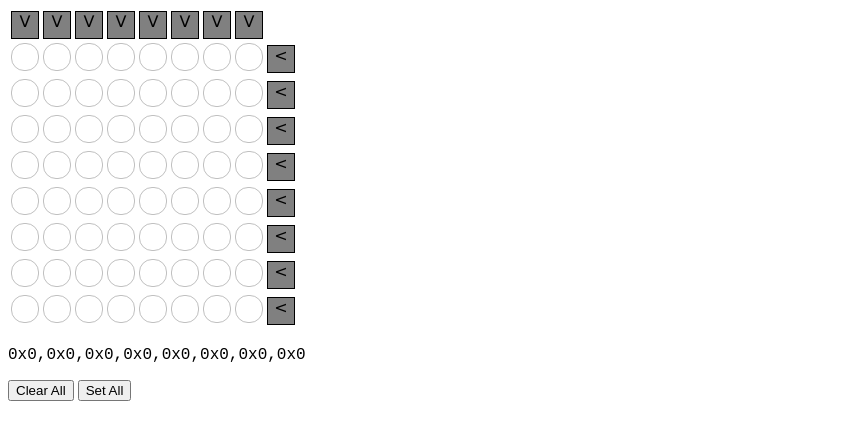
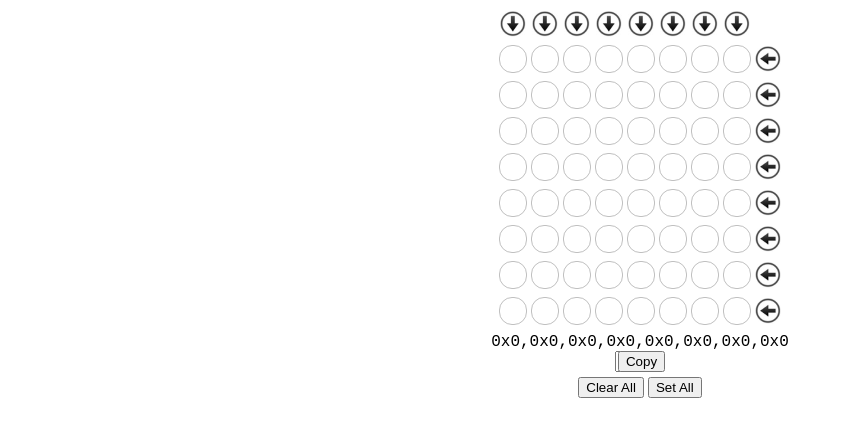
Before and after one commit to bernhard-hofmann/LedByteGenerator, a browser extension: page index.html in a window 1280 px wide. Shown: the whole page, without its empty margins (0-843 px from the left). Drawn offline with Linux system fonts and the light colour scheme.

Commit message:
Now with copy to clipboard and fancy icons for row/column selection.

```diff
--- a/css/style.css
+++ b/css/style.css
@@ -1,12 +1,19 @@
-p {
+#bytes {
 	font-family: Courier new, sans-serif;
 }
 span {
 	cursor:pointer;
 }
+.app {
+	text-align:center;
+}
+table {
+	margin: 0 auto;
+}
+
 .led {
 	border:1px solid silver;
-border-radius:13px;
+	border-radius:13px;
 	width:26px;
 	height:26px;
 	display:inline-block;
@@ -15,16 +22,23 @@ border-radius:13px;
 	background-color:red;
 }
 .bulkSelector {
-  width:26px;
+	width:26px;
 	height:26px;
-	border:1px solid black;
 	background-color:grey;
 	display:inline-block;
 	text-align:center;
 	vertical-align:center;
 	font-family:Verdana,Sans-Serif;
 }
-.selected {
-	background-color:black;
-	color:white;
+.row {
+	background-image:url(icons/left-off.png);
 }
+.row.selected {
+	background-image:url(icons/left-on.png);
+}
+.column {
+	background-image:url(icons/down-off.png);
+}
+.column.selected {
+	background-image:url(icons/down-on.png);
+}
--- a/index.html
+++ b/index.html
@@ -7,16 +7,18 @@
 	<link rel="stylesheet" type="text/css" href="css/style.css" />
 </head>
 <body>
+<div>
+<div class="app">
 	<table>
 		<tr>
-			<td><span class="bulkSelector column" id="col1">V</span></td>
-			<td><span class="bulkSelector column" id="col2">V</span></td>
-			<td><span class="bulkSelector column" id="col3">V</span></td>
-			<td><span class="bulkSelector column" id="col4">V</span></td>
-			<td><span class="bulkSelector column" id="col5">V</span></td>
-			<td><span class="bulkSelector column" id="col6">V</span></td>
-			<td><span class="bulkSelector column" id="col7">V</span></td>
-			<td><span class="bulkSelector column" id="col8">V</span></td>
+			<td><span class="bulkSelector column" id="col1"></span></td>
+			<td><span class="bulkSelector column" id="col2"></span></td>
+			<td><span class="bulkSelector column" id="col3"></span></td>
+			<td><span class="bulkSelector column" id="col4"></span></td>
+			<td><span class="bulkSelector column" id="col5"></span></td>
+			<td><span class="bulkSelector column" id="col6"></span></td>
+			<td><span class="bulkSelector column" id="col7"></span></td>
+			<td><span class="bulkSelector column" id="col8"></span></td>
 		</tr>
 		<tr>
 			<td><span class="led" id="1_1"></span></td>
@@ -27,7 +29,7 @@
 			<td><span class="led" id="1_6"></span></td>
 			<td><span class="led" id="1_7"></span></td>
 			<td><span class="led" id="1_8"></span></td>
-			<td><span class="bulkSelector row" id="row1">&lt;</span></td>
+			<td><span class="bulkSelector row" id="row1"></span></td>
 		</tr>
 		<tr>
 			<td><span class="led" id="2_1"></span></td>
@@ -38,7 +40,7 @@
 			<td><span class="led" id="2_6"></span></td>
 			<td><span class="led" id="2_7"></span></td>
 			<td><span class="led" id="2_8"></span></td>
-			<td><span class="bulkSelector row" id="row2">&lt;</span></td>
+			<td><span class="bulkSelector row" id="row2"></span></td>
 		</tr>
 		<tr>
 			<td><span class="led" id="3_1"></span></td>
@@ -49,7 +51,7 @@
 			<td><span class="led" id="3_6"></span></td>
 			<td><span class="led" id="3_7"></span></td>
 			<td><span class="led" id="3_8"></span></td>
-			<td><span class="bulkSelector row" id="row3">&lt;</span></td>
+			<td><span class="bulkSelector row" id="row3"></span></td>
 		</tr>
 		<tr>
 			<td><span class="led" id="4_1"></span></td>
@@ -60,7 +62,7 @@
 			<td><span class="led" id="4_6"></span></td>
 			<td><span class="led" id="4_7"></span></td>
 			<td><span class="led" id="4_8"></span></td>
-			<td><span class="bulkSelector row" id="row4">&lt;</span></td>
+			<td><span class="bulkSelector row" id="row4"></span></td>
 		</tr>
 		<tr>
 			<td><span class="led" id="5_1"></span></td>
@@ -71,7 +73,7 @@
 			<td><span class="led" id="5_6"></span></td>
 			<td><span class="led" id="5_7"></span></td>
 			<td><span class="led" id="5_8"></span></td>
-			<td><span class="bulkSelector row" id="row5">&lt;</span></td>
+			<td><span class="bulkSelector row" id="row5"></span></td>
 		</tr>
 		<tr>
 			<td><span class="led" id="6_1"></span></td>
@@ -82,7 +84,7 @@
 			<td><span class="led" id="6_6"></span></td>
 			<td><span class="led" id="6_7"></span></td>
 			<td><span class="led" id="6_8"></span></td>
-			<td><span class="bulkSelector row" id="row6">&lt;</span></td>
+			<td><span class="bulkSelector row" id="row6"></span></td>
 		</tr>
 		<tr>
 			<td><span class="led" id="7_1"></span></td>
@@ -93,7 +95,7 @@
 			<td><span class="led" id="7_6"></span></td>
 			<td><span class="led" id="7_7"></span></td>
 			<td><span class="led" id="7_8"></span></td>
-			<td><span class="bulkSelector row" id="row7">&lt;</span></td>
+			<td><span class="bulkSelector row" id="row7"></span></td>
 		</tr>
 		<tr>
 			<td><span class="led" id="8_1"></span></td>
@@ -104,12 +106,22 @@
 			<td><span class="led" id="8_6"></span></td>
 			<td><span class="led" id="8_7"></span></td>
 			<td><span class="led" id="8_8"></span></td>
-			<td><span class="bulkSelector row" id="row8">&lt;</span></td>
+			<td><span class="bulkSelector row" id="row8"></span></td>
 		</tr>
 	</table>
-	<p id="bytes"></p>
-	<button type="button" id="clearAll">Clear All</button>
-	<button type="button" id="setAll">Set All</button>
+	<div>
+		<span id="bytes"></span>
+		<br/>
+		<input type="text" id="clippy" style="width:1px" />
+		<button type="button" id="copy" style="	margin-left: -10px;">Copy</button>
+	</div>
+	<div style="padding-top:5px;">
+		<button type="button" id="clearAll">Clear All</button>
+		<button type="button" id="setAll">Set All</button>
+	</div>
+</div>
+</div>
+
 	<script src="js/zepto.min.js"></script>
 	<script src="js/app.js"></script>
 </body>
--- a/js/app.js
+++ b/js/app.js
@@ -22,6 +22,7 @@ function showBytes() {
 	}
 
 	$('#bytes').text(byteArray);
+	$('#clippy').val(byteArray);
 }
 
 function setAll(checked) {
@@ -83,6 +84,18 @@ $('#clearAll').click(function(){
 
 $('#setAll').click(function(){
 	setAll(true);
+	$('.bulkSelector').addClass('selected');
+});
+
+$('#copy').click(function(){
+	var copyTextinput = document.querySelector('#clippy');
+	copyTextinput.select();
+
+	try {
+		var successful = document.execCommand('copy');
+	} catch (err) {
+		console.log('Oops, unable to copy');
+	}
 });
 
 // Initialisation
```
Also changed, not shown: background.js (added, +8 -0 lines), 8x8-128.png (added), 8x8-16.png (added), css/icons/down-off.png (added), css/icons/down-on.png (added), css/icons/left-off.png (added), css/icons/left-on.png (added), manifest.json (added).
